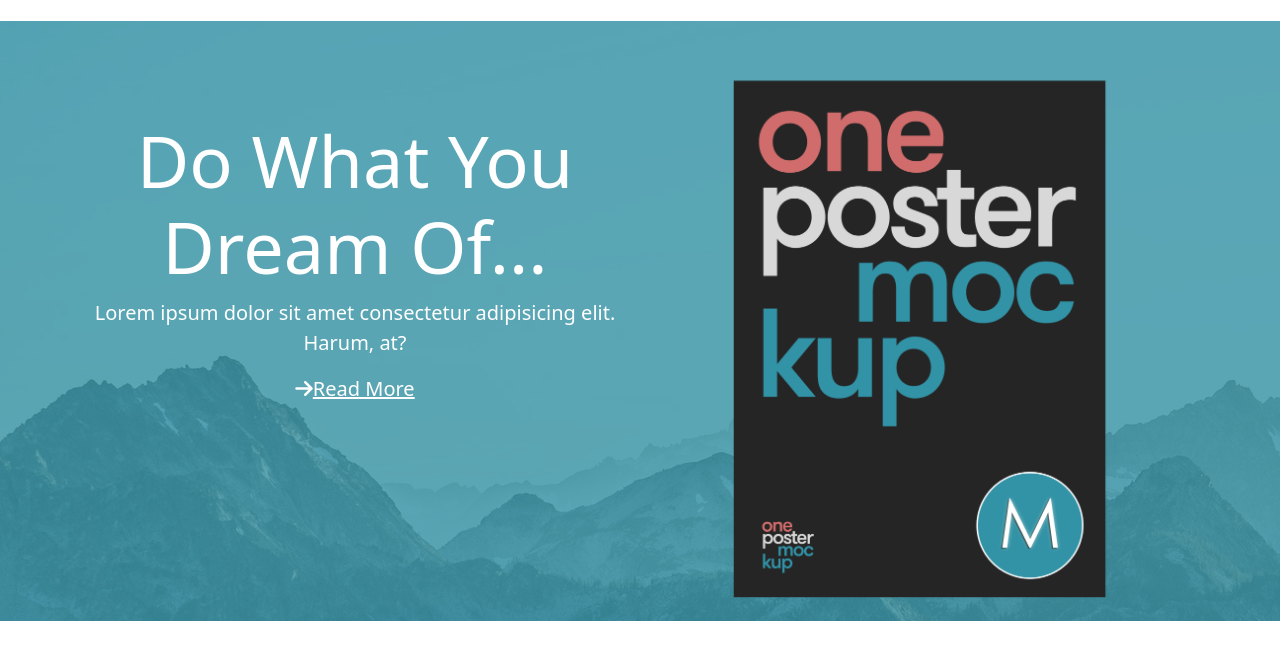
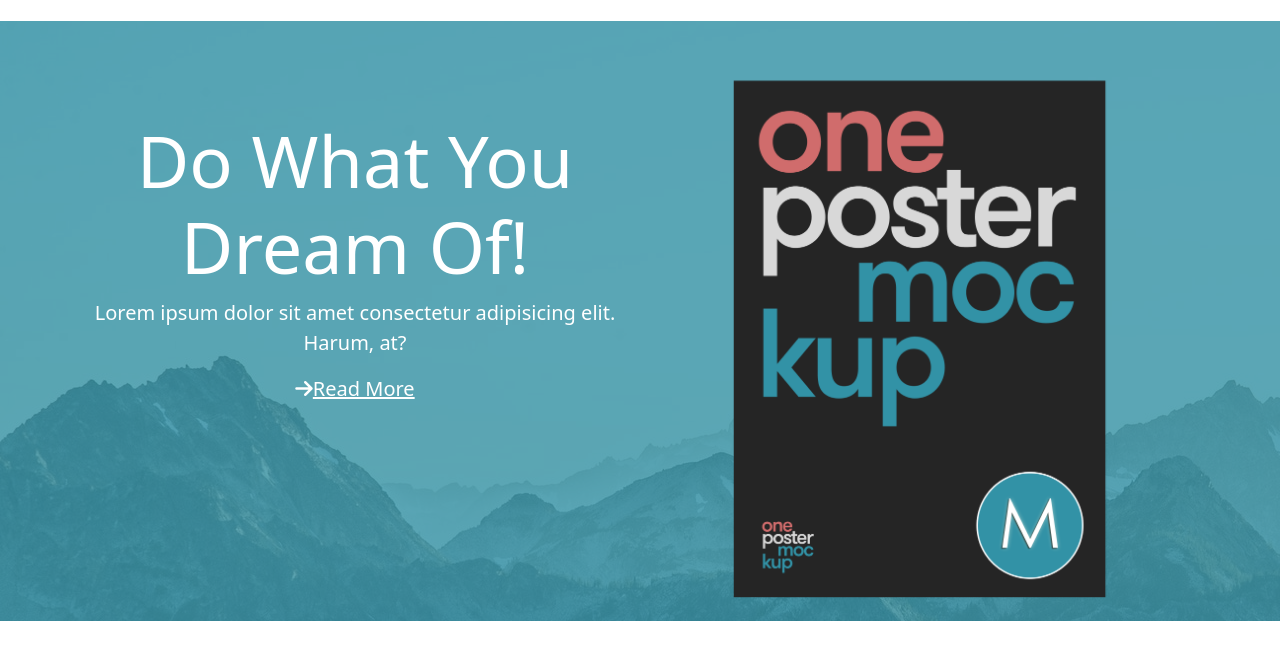
Before and after one commit to movnat/mizuxe, a plain HTML site: page index.html in a window 1280 px wide. Shown: the part 87-746 px from the top of the page. Drawn offline with nearby package versions, Linux system fonts and the light colour scheme.

Commit message:
Change header title

```diff
--- a/index.html
+++ b/index.html
@@ -44,7 +44,7 @@
       <div class="row">
         <div class="col-lg-6 text-center">
           <h1 class="display-2 mt-5 pt-5">
-            Do What You Dream Of...
+            Do What You Dream Of!
           </h1>
           <p class="lead">Lorem ipsum dolor sit amet consectetur adipisicing elit. Harum, at?</p>
           <a href="#" class="btn-outline-secondary btn-lg text-white">
```
